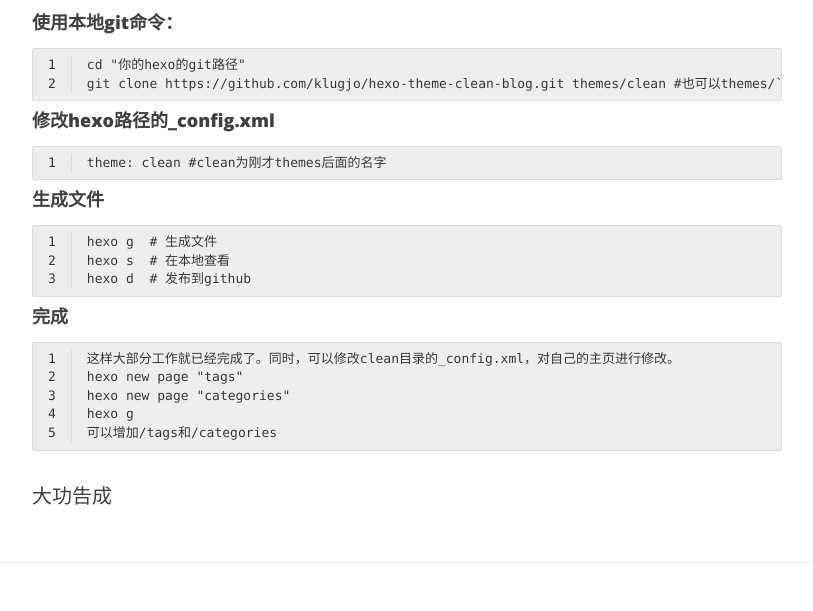
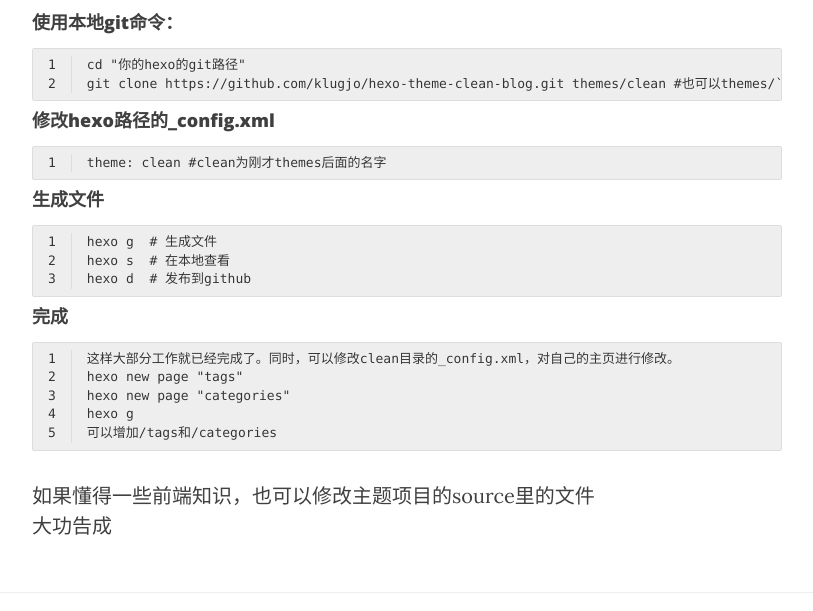
Before and after one commit to JoderLoveYou/demo-1, a plain HTML site: page 2018/09/10/第一篇博客/index.html in a window 1280 px wide. Shown: the part 1059-1670 px from the top of the page, without its empty margins (233-1046 px from the left). Drawn offline with nearby package versions, Linux system fonts and the light colour scheme; a script that the page names is missing.

Commit message:
Site updated: 2018-09-10 20:17:14

```diff
--- a/2018/09/10/第一篇博客/index.html
+++ b/2018/09/10/第一篇博客/index.html
@@ -247,7 +247,7 @@
 <h4 id="修改hexo路径的-config-xml"><a href="#修改hexo路径的-config-xml" class="headerlink" title="修改hexo路径的_config.xml"></a>修改hexo路径的_config.xml</h4> <figure class="highlight plain"><table><tr><td class="gutter"><pre><span class="line">1</span><br></pre></td><td class="code"><pre><span class="line">theme: clean #clean为刚才themes后面的名字</span><br></pre></td></tr></table></figure>
 <h4 id="生成文件"><a href="#生成文件" class="headerlink" title="生成文件"></a>生成文件</h4><figure class="highlight plain"><table><tr><td class="gutter"><pre><span class="line">1</span><br><span class="line">2</span><br><span class="line">3</span><br></pre></td><td class="code"><pre><span class="line">hexo g 	# 生成文件</span><br><span class="line">hexo s 	# 在本地查看</span><br><span class="line">hexo d	# 发布到github</span><br></pre></td></tr></table></figure>
 <h4 id="完成"><a href="#完成" class="headerlink" title="完成"></a>完成</h4><figure class="highlight plain"><table><tr><td class="gutter"><pre><span class="line">1</span><br><span class="line">2</span><br><span class="line">3</span><br><span class="line">4</span><br><span class="line">5</span><br></pre></td><td class="code"><pre><span class="line">这样大部分工作就已经完成了。同时，可以修改clean目录的_config.xml，对自己的主页进行修改。</span><br><span class="line">hexo new page &quot;tags&quot;</span><br><span class="line">hexo new page &quot;categories&quot;</span><br><span class="line">hexo g </span><br><span class="line">可以增加/tags和/categories</span><br></pre></td></tr></table></figure>
-<p>大功告成</p>
+<p>如果懂得一些前端知识，也可以修改主题项目的source里的文件<br>大功告成</p>
 
 
 
```
